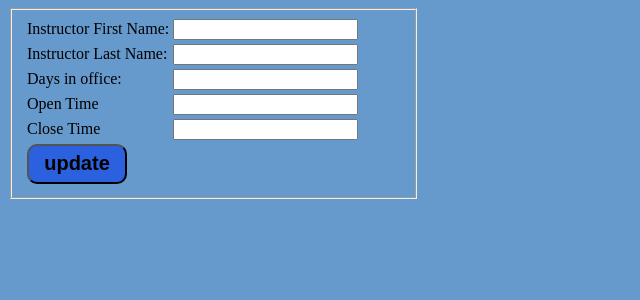
After one commit to TeamOfficeHours/Website, a PHP site: page /update.php in a window 1280 px wide. The commit adds this page. Shown: the top 300 px of the page, without its empty margins (0-640 px from the left). Run offline with PHP 8.4, Linux system fonts and the light colour scheme; data that the repository does not hold is empty.

Commit message:
Add files via upload

```diff
--- a/index.php
+++ b/index.php
@@ -32,6 +32,9 @@
 		<p>
 			Not Registered Yet? <a href="officehours/register.php">Register</a>
 		</p>
+		<p>
+		        <a href="officehours/instructor.php">Instructor Login</a>
+		</p>
 	</form>
 
 
--- /dev/null
+++ b/register5.php
@@ -0,0 +1,23 @@
+<?php
+
+// initializing variables
+$f_name = "";
+$l_name = "";
+$days = "";
+$open = "";
+$close= "";
+
+// connect to the database
+$db = mysqli_connect('localhost', 'NitemareJack', 'aMad_175', 'studentID') or die("Error ".mysqli_error());
+
+// UPDATE HOURS
+if (isset($_POST['update'])) {
+  $f_name = mysqli_real_escape_string($db, trim($_POST['f_name']));
+  $l_name = mysqli_real_escape_string($db, trim($_POST['l_name']));
+  $days = mysqli_real_escape_string($db, trim($_POST['days']));
+  $open = mysqli_real_escape_string($db, trim($_POST['open']));
+  $close = mysqli_real_escape_string($db, trim($_POST['close']));
+  $query = ("UPDATE officeHours SET first_Name = '$f_name', last_name = '$l_name', days = '$days', start = '$open', end = '$close' WHERE (first_Name = '$f_name') AND (last_Name = '$l_name')");
+  mysqli_query($db, $query) or die("unable to update.");
+}
+?>
--- /dev/null
+++ b/update.php
@@ -0,0 +1,92 @@
+<?php include ("register5.php") ?>
+
+<!Doctype html>
+
+<html>
+
+<head>
+
+<meta charset="utf-8">
+
+    <meta http-equiv="X-UA-Compatible" content="IE=edge,chrome=1">
+
+    <meta name="description" content="$1">
+
+    <meta name="viewport" content="width=device-width, initial-scale=1">
+
+
+    <link rel="stylesheet" type="text/css" href="mystyles2.css">
+
+
+    <title>Instructor Update Page</title>
+
+
+
+</head>
+
+<body id="body-color">
+
+  <div id="register">
+    <form action ="update.php" method = "post">
+
+         <?php include('errors.php'); ?>
+
+         <fieldset style="width:30%">
+
+         <table border="0">
+
+             <tr>
+
+	     <td>Instructor First Name:</td><td>
+
+            <input type="text" name="f_name"></td>
+
+	     </tr>
+	     <tr>
+
+	     <td>Instructor Last Name:</td><td>
+
+            <input type="text" name="l_name"></td>
+
+	     </tr>
+             <tr>
+
+             <td>Days in office:</td><td>
+
+             <input type="text" name="days"></td>
+
+             </tr>
+
+             <tr>
+
+             <td>Open Time</td><td>
+
+             <input type="text" name="open"></td>
+
+	     </tr>
+
+             <tr>
+
+             <td>Close Time</td><td>
+
+             <input type="text" name="close"
+	     </td>
+             <tr>
+
+             <td><input id="button" type="submit" name="update" value="update"></td>
+
+             </tr>
+
+
+
+    </form>
+
+    </fieldset>
+
+    </table>
+
+    </div>
+
+</body>
+
+</html>
```
Also changed, not shown: instructor.php (added, +34 -0 lines), register6.php (added, +38 -0 lines).
